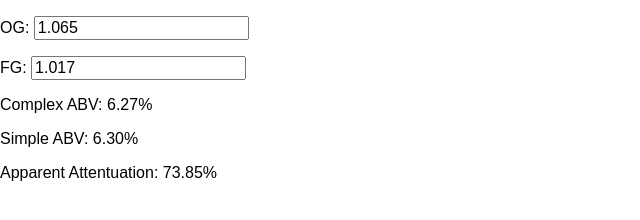
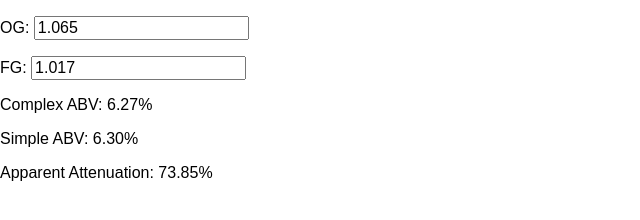
Before and after one commit to veryhappythings/brew-ng, a website: page app/index.html in a window 1280 px wide. Shown: the full height of the page, 0-640 px from the left. Drawn offline with nearby package versions, Linux system fonts and the light colour scheme; files that its build step writes are made by us from their sources.

Commit message:
Fix typo

```diff
--- a/app/index.html
+++ b/app/index.html
@@ -18,6 +18,6 @@
     <p>FG: <input ng-model="fg" /></p>
     <p>Complex ABV: {{ toFixed((1.05 / 0.79) * ((parseFloat(og) - parseFloat(fg)) / parseFloat(fg)) * 100, 2) + "%" }}</p>
     <p>Simple  ABV: {{ toFixed(131.25 * (parseFloat(og) - parseFloat(fg)), 2) + "%" }}</p>
-    <p>Apparent Attentuation: {{ toFixed(100 * (parseFloat(og) - parseFloat(fg)) / (parseFloat(og) - 1), 2) + "%" }}</p>
+    <p>Apparent Attenuation: {{ toFixed(100 * (parseFloat(og) - parseFloat(fg)) / (parseFloat(og) - 1), 2) + "%" }}</p>
   </body>
 </html>
```
